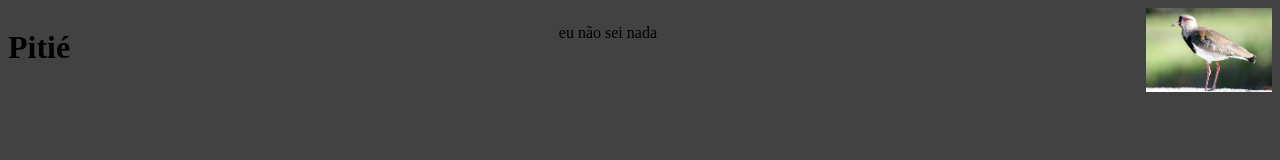
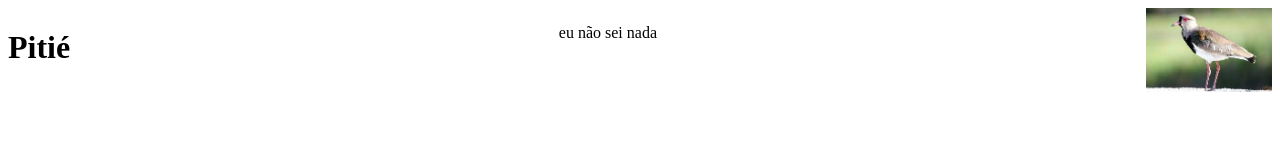
Before and after one commit to GIMV4/sla, a plain HTML site: page index.html in a window 1280 px wide. Drawn offline with Linux system fonts and the light colour scheme.

Commit message:
fdsfg\dg

```diff
--- a/style.css
+++ b/style.css
@@ -1,5 +1,5 @@
 body {
-    background-color: rgb(66, 66, 66); /*fundo '-'*/
+    background-color: rgb(255, 255, 255); /*fundo '-'*/
 }
 
 img {
```
